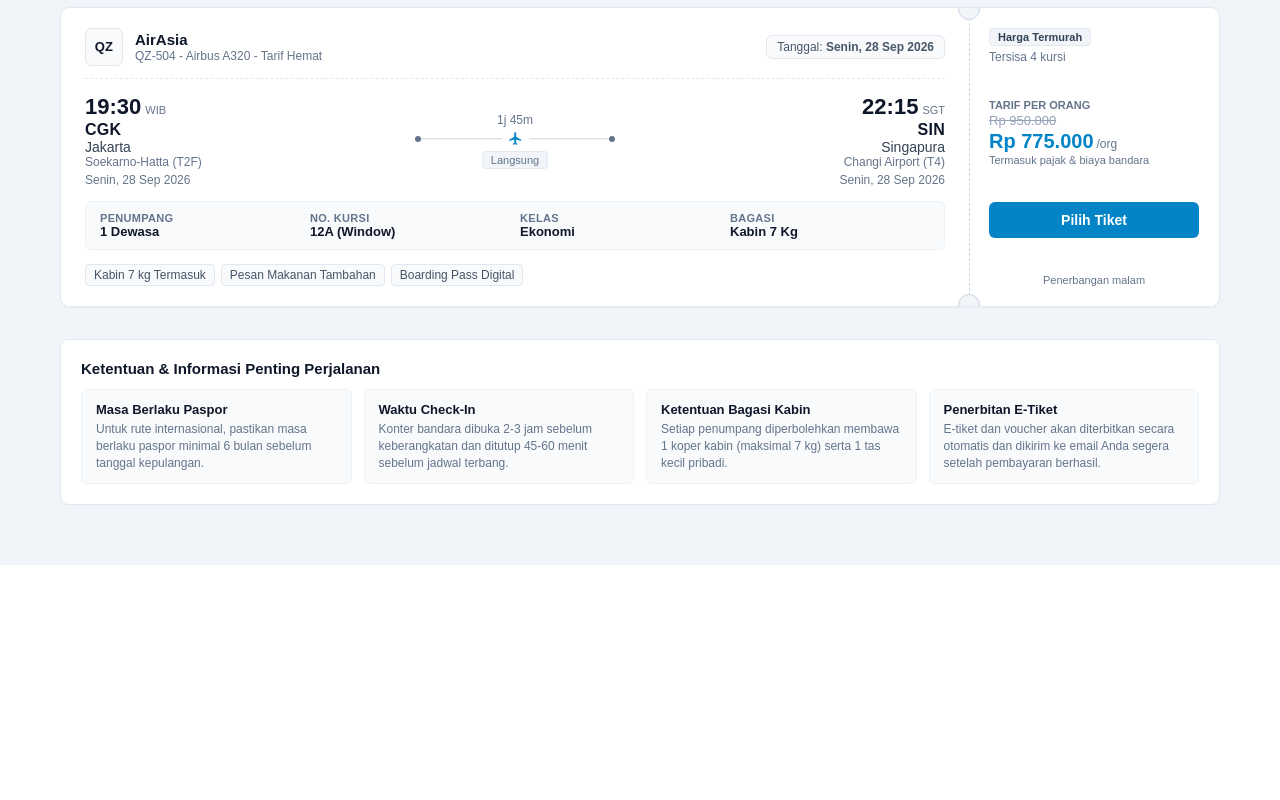
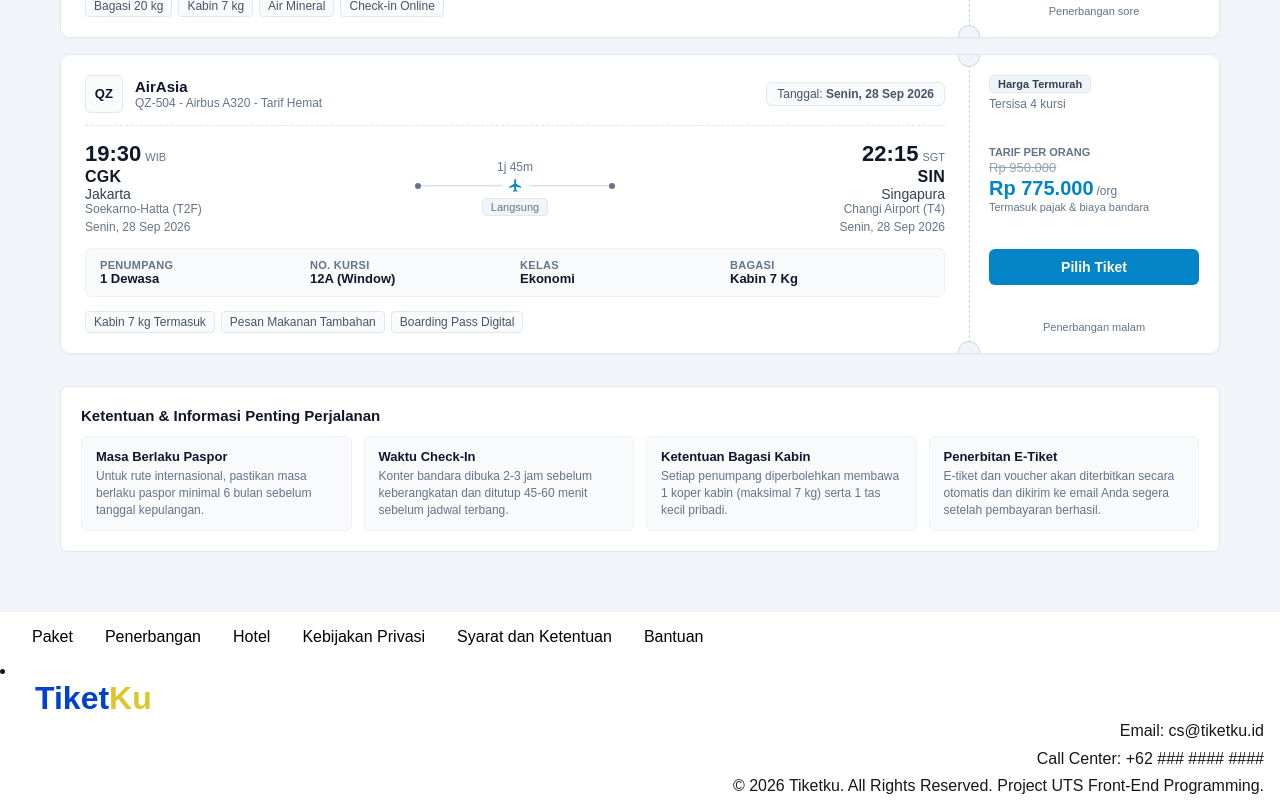
Before and after one commit to Chr155555/Frontend-Programming-UAS, a Next.js app: page /tiket in a window 1280 px wide. Shown: the part 1683-2483 px from the top of the page. Before the commit the page ends 2248 px from the top, so only its background shows below. Built offline with nearby package versions, Linux system fonts and the light colour scheme.

Commit message:
feat: menambahkan component footer

```diff
--- a/app/components/footer.tsx
+++ b/app/components/footer.tsx
@@ -0,0 +1,40 @@
+import Link from "next/link";
+
+export const Footer = () => {
+    return (
+        <footer>
+            <ul>
+                <li>
+                    <Link href="/">Paket</Link>
+                </li>
+                <li>
+                    <Link href="/tiket">Penerbangan</Link>
+                </li>
+                <li>
+                    <Link href="/">Hotel</Link>
+                </li>
+                <li>
+                    <Link href="/">Kebijakan Privasi</Link>
+                </li>
+                <li>
+                    <Link href="">Syarat dan Ketentuan</Link>
+                </li>
+                <li>
+                    <Link href="/">Bantuan</Link>
+                </li>
+            </ul>
+            <li>
+                <h2 id="logo">Tiket<span>Ku</span></h2>
+            </li>
+            <p>
+                Email: cs@tiketku.id
+            </p>
+            <p>
+                Call Center: +62 ### #### ####
+            </p>
+            <p>
+                &copy; 2026 Tiketku. All Rights Reserved. Project UTS Front-End Programming.
+            </p>
+        </footer>
+    );
+};
--- a/app/globals.css
+++ b/app/globals.css
@@ -50,16 +50,25 @@ body {
   margin: 0;
 }
 
+a {
+  color: inherit;
+  text-decoration: none;
+}
+
+a:hover {
+  transform: scale(1.2);
+}
+
 header {
   display: flex;
   flex-direction: row;
   justify-content: space-between;
-  background-color: rgb(201, 210, 247);
+  background-color: rgb(238, 240, 248);
   text-align: center;
   font-size: 26px;
 }
 
-header ul {
+ header ul {
   display: flex;
   list-style: none;
   gap: 2rem;
@@ -76,18 +85,23 @@ header ul {
   margin-right: 16rem;
 }
 
-header ul span {
+#logo span {
   color: rgb(218, 200, 42);
 }
 
-
-a {
-  color: inherit;
-  text-decoration: none;
+footer ul {
+  display: flex;
+  list-style: none;
+  gap: 2rem;
+  align-items: center;
+  padding: 1rem 2rem;
+  color: black;
 }
 
-a:hover {
-  transform: scale(1.2);
+footer p {
+  text-align: right;
+  margin-right: 1rem;
+  padding: 0.3rem 0;
 }
 
 @media (prefers-color-scheme: dark) {
--- a/app/layout.tsx
+++ b/app/layout.tsx
@@ -1,6 +1,7 @@
 import type { Metadata } from "next";
 import { Geist, Geist_Mono } from "next/font/google";
-import { Header } from "./component/header";
+import { Header } from "./components/header";
+import { Footer } from "./components/footer";
 import "./globals.css";
 
 const geistSans = Geist({
@@ -24,6 +25,7 @@ export default function RootLayout({ children }: LayoutProps<"/">) {
       <body>
         <Header />
         {children}
+        <Footer />
       </body>
     </html>
   );
```
